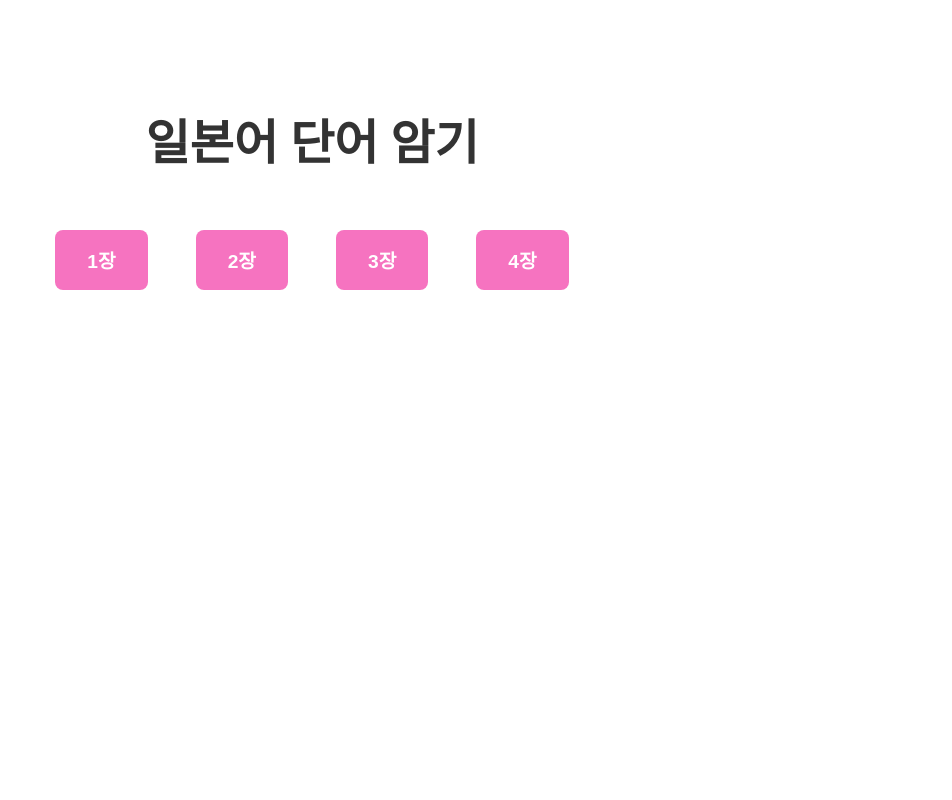
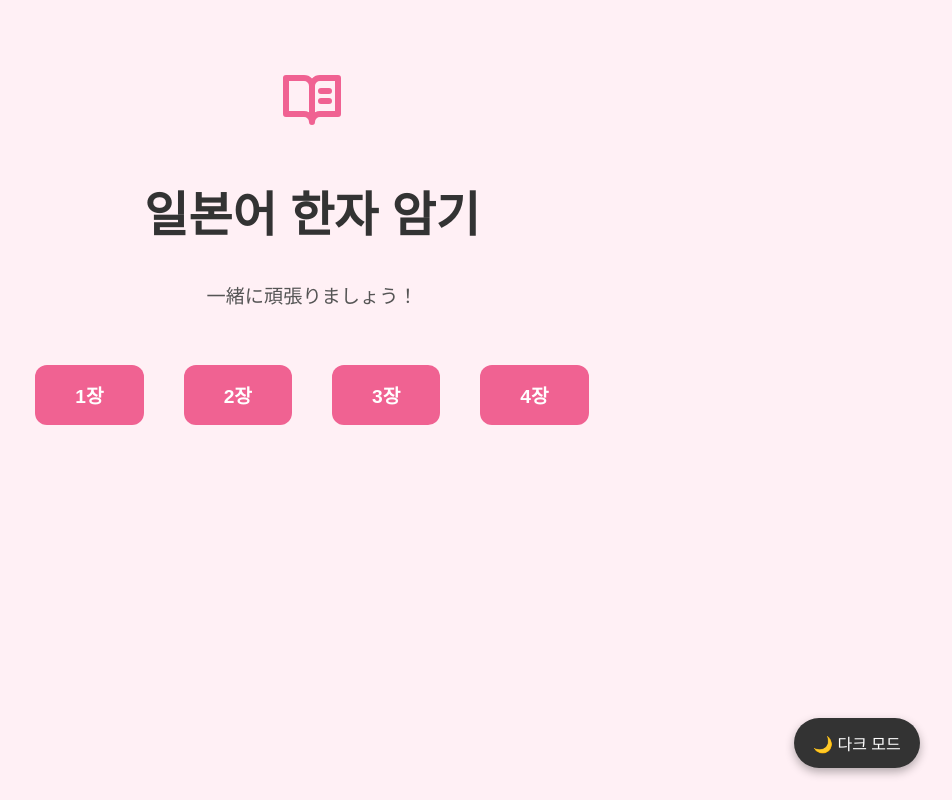
Before and after one commit to Sunami97/nihongo-kanji-study, a React (Vite) app: page / in a window 1280 px wide. Shown: the whole page, without its empty margins (328-1280 px from the left). Built offline with nearby package versions, Linux system fonts and the light colour scheme.

Commit message:
feat 다크모드 기능 추가가

```diff
--- /dev/null
+++ b/src/components/DarkModeToggle.tsx
@@ -0,0 +1,32 @@
+/** @jsxImportSource @emotion/react */
+import styled from '@emotion/styled';
+import { useDarkMode } from '@/store/useDarkMode';
+
+const DarkModeToggleButton = styled.button`
+  position: fixed;
+  bottom: 2rem;
+  right: 2rem;
+  background-color: #333;
+  color: white;
+  border: none;
+  border-radius: 100px;
+  padding: 0.8rem 1.2rem;
+  font-size: 1rem;
+  cursor: pointer;
+  z-index: 1000;
+  box-shadow: 0 4px 10px rgba(0, 0, 0, 0.3);
+
+  &:hover {
+    background-color: #555;
+  }
+`;
+
+export default function DarkModeToggle() {
+  const { isDarkMode, toggleDarkMode } = useDarkMode();
+
+  return (
+    <DarkModeToggleButton onClick={toggleDarkMode}>
+      {isDarkMode ? '☀️ 라이트 모드' : '🌙 다크 모드'}
+    </DarkModeToggleButton>
+  );
+}
--- a/src/pages/CategoryPage.tsx
+++ b/src/pages/CategoryPage.tsx
@@ -1,18 +1,37 @@
+/** @jsxImportSource @emotion/react */
 import { useNavigate } from 'react-router-dom';
-import styled from 'styled-components';
+import styled from '@emotion/styled';
 import { kanjiData } from '@/data/kanjiData';
+import { PiBookOpenTextBold } from 'react-icons/pi';
 
 const Container = styled.div`
   padding: 4rem 2rem;
   max-width: 1000px;
   margin: 0 auto;
   text-align: center;
+  background-color: ${({ theme }) => theme.background};
+  color: ${({ theme }) => theme.text};
+  min-height: 100vh;
+  display: flex;
+  flex-direction: column;
+  align-items: center;
+`;
+
+const Icon = styled(PiBookOpenTextBold)`
+  font-size: 4rem;
+  color: ${({ theme }) => theme.primary};
+  margin-bottom: 1rem;
 `;
 
 const Title = styled.h1`
   font-size: 3rem;
   font-weight: bold;
-  color: #333;
+  margin-bottom: 1rem;
+`;
+
+const SubTitle = styled.p`
+  font-size: 1.2rem;
+  color: ${({ theme }) => theme.cardDetailText};
   margin-bottom: 3rem;
 `;
 
@@ -20,31 +39,30 @@ const ButtonWrapper = styled.div`
   display: flex;
   flex-wrap: wrap;
   justify-content: center;
-  gap: 2rem;
+  gap: 1.5rem;
 `;
 
 const ChapterButton = styled.button`
   margin: 0.5rem;
-  padding: 1rem 2rem;
-  background-color: #f673c0;
-  color: white;
+  padding: 1rem 2.5rem;
+  background-color: ${({ theme }) => theme.primary};
+  color: ${({ theme }) => theme.buttonText};
   border: none;
-  border-radius: 8px;
+  border-radius: 12px;
   font-size: 1.2rem;
+  font-weight: bold;
   cursor: pointer;
-  font-weight: bold;
-  transition: background-color 0.3s;
+  transition: background-color 0.3s, transform 0.2s;
 
   &:hover {
-    background-color: #f12ca5;
+    background-color: ${({ theme }) => theme.primaryHover};
+    transform: translateY(-2px);
   }
 `;
 
 export default function CategoryPage() {
   const navigate = useNavigate();
-
-  const chapterKeys = Object.keys(kanjiData); // 🔥 kanjiData에서 chapter 키만 추출
-
+  const chapterKeys = Object.keys(kanjiData);
   const handleSelectChapter = (chapterId: string) => {
     navigate(`/sub-category/${chapterId}`);
   };
@@ -56,14 +74,13 @@ export default function CategoryPage() {
 
   return (
     <Container>
-      <Title>일본어 단어 암기</Title>
+      <Icon />
+      <Title>일본어 한자 암기</Title>
+      <SubTitle>一緒に頑張りましょう！</SubTitle>
 
       <ButtonWrapper>
         {chapterKeys.map((id) => (
-          <ChapterButton
-            key={id}
-            onClick={() => handleSelectChapter(id)}
-          >
+          <ChapterButton key={id} onClick={() => handleSelectChapter(id)}>
             {convertChapterName(id)}
           </ChapterButton>
         ))}
--- a/src/pages/MemorizePage.tsx
+++ b/src/pages/MemorizePage.tsx
@@ -1,24 +1,27 @@
+/** @jsxImportSource @emotion/react */
 import { useEffect, useState } from 'react';
 import { useParams, useNavigate } from 'react-router-dom';
 import { kanjiData } from '@/data/kanjiData';
 import KanjiCard from '@/components/KanjiCard/KanjiCard';
-import styled from 'styled-components';
 import { KanjiWord } from '@/data/kanjiData';
 import { shuffleArray } from '@/utils/shuffleArray';
 import { FaShuffle } from "react-icons/fa6";
+import styled from '@emotion/styled';
 
 const Container = styled.div`
   padding: 4rem 2rem;
   max-width: 1200px;
   margin: 0 auto;
   text-align: center;
+  background-color: ${({ theme }) => theme.background};
+  color: ${({ theme }) => theme.text};
+  min-height: 100vh;
 `;
 
 const Title = styled.h1`
   font-size: 2.8rem;
   font-weight: bold;
   margin-bottom: 3rem;
-  color: #333;
 `;
 
 const ButtonWrapper = styled.div`
@@ -37,23 +40,22 @@ const CardsWrapper = styled.div`
   gap: 2rem;
 `;
 
-
 const Button = styled.button`
   padding: 1rem 2.5rem;
-  background: linear-gradient(135deg, #66bb6a, #43a047);
-  color: white;
+  background: ${({ theme }) => theme.alt};
+  color: ${({ theme }) => theme.buttonText};
   border: none;
   border-radius: 12px;
   font-size: 1.2rem;
   font-weight: bold;
-  box-shadow: 0 4px 8px rgba(0, 0, 0, 0.2);
+  box-shadow: 0 4px 8px rgba(0,0,0,0.2);
   cursor: pointer;
   transition: all 0.3s ease;
 
   &:hover {
-    background: linear-gradient(135deg, #43a047, #2e7d32);
+    background: ${({ theme }) => theme.altHover};
     transform: translateY(-2px);
-    box-shadow: 0 6px 12px rgba(0, 0, 0, 0.25);
+    box-shadow: 0 6px 12px rgba(0,0,0,0.3);
   }
 `;
 
@@ -77,6 +79,7 @@ const BackButton = styled.button`
   }
 `;
 
+
 export default function MemorizePage() {
   const { chapter, subcategory } = useParams<{ chapter: string; subcategory: string }>();
   const navigate = useNavigate();
@@ -91,14 +94,11 @@ export default function MemorizePage() {
 
   useEffect(() => {
     if (!chapter) {
-      navigate('/'); // chapter 없으면 홈으로
+      navigate('/');
     } else if (!subcategory) {
-      navigate(`/sub-category/${chapter}`); // chapter는 있는데 subcategory 없으면 sub-category로
+      navigate(`/sub-category/${chapter}`);
     }
-
   }, [chapter, subcategory, navigate]);
-
-
 
   const handleStartTest = () => {
     if (chapter && subcategory) {
@@ -112,7 +112,6 @@ export default function MemorizePage() {
     }
   };
 
-
   const handleToggleAll = () => {
     setIsAllOpen(prev => !prev);
   };
@@ -125,11 +124,8 @@ export default function MemorizePage() {
 
   return (
     <Container>
-
       <BackButtonWrapper>
-        <BackButton onClick={handleGoBackToYearSelect}>
-          돌아가기
-        </BackButton>
+        <BackButton onClick={handleGoBackToYearSelect}>돌아가기</BackButton>
       </BackButtonWrapper>
 
       <Title>{chapter} - {subcategory} 한자 암기</Title>
@@ -140,9 +136,7 @@ export default function MemorizePage() {
           <Button onClick={handleToggleAll}>
             {isAllOpen ? '접기' : '펼치기'}
           </Button>
-          <Button onClick={handleStartTest}>
-            테스트 시작하기
-          </Button>
+          <Button onClick={handleStartTest}>테스트 시작하기</Button>
         </ButtonWrapper>
       )}
 
--- a/src/pages/ResultPage.tsx
+++ b/src/pages/ResultPage.tsx
@@ -1,10 +1,23 @@
+/** @jsxImportSource @emotion/react */
 import { useEffect } from 'react';
 import { useLocation, useNavigate, useParams } from 'react-router-dom';
-import styled from 'styled-components';
+import styled from '@emotion/styled';
+
+interface AnswerRecord {
+  kanji: string;
+  yomikata: string;
+  correctMeaning: string;
+  userMeaning: string;
+  userYomikata: string;
+  isCorrect: boolean;
+}
 
 const Container = styled.div`
   padding: 2rem;
   text-align: center;
+  background-color: ${({ theme }) => theme.background};
+  color: ${({ theme }) => theme.text};
+  min-height: 100vh;
 `;
 
 const Section = styled.div`
@@ -12,8 +25,8 @@ const Section = styled.div`
 `;
 
 const Title = styled.h2`
+  color: ${({ theme }) => theme.text};
   margin-bottom: 1rem;
-  color: #333;
 `;
 
 const List = styled.ul`
@@ -24,8 +37,9 @@ const List = styled.ul`
 const Item = styled.li<{ isCorrect: boolean }>`
   margin: 1rem 0;
   padding-bottom: 1rem;
-  color: ${(props) => (props.isCorrect ? '#4caf50' : '#f44336')};
-  border-bottom: 1px solid #ddd; /* 🔥 구분선 추가 */
+  color: ${({ theme, isCorrect }) =>
+    isCorrect ? theme.success : theme.error};
+  border-bottom: 1px solid ${({ theme }) => theme.border};
   text-align: center;
   word-break: keep-all;
 `;
@@ -39,54 +53,46 @@ const ButtonWrapper = styled.div`
 
 const Button = styled.button`
   padding: 1rem 2rem;
-  background-color: #4caf50;
-  color: white;
+  background-color: ${({ theme }) => theme.alt};
+  color: ${({ theme }) => theme.buttonText};
   border: none;
   border-radius: 8px;
   font-size: 1.2rem;
   cursor: pointer;
+  transition: background-color 0.3s;
 
   &:hover {
-    background-color: #388e3c;
+    background-color: ${({ theme }) => theme.altHover};
   }
 `;
 
 const BackButton = styled.button`
   padding: 0.8rem 2rem;
-  background-color: #9e9e9e;
-  color: white;
+  background-color: ${({ theme }) => theme.secondary};
+  color: ${({ theme }) => theme.buttonText};
   border: none;
   border-radius: 8px;
   font-size: 1rem;
   cursor: pointer;
+  transition: background-color 0.3s;
 
   &:hover {
-    background-color: #757575;
+    background-color: ${({ theme }) => theme.secondaryHover};
   }
 `;
-
-interface AnswerRecord {
-  kanji: string;
-  yomikata: string;
-  correctMeaning: string;
-  userMeaning: string;
-  userYomikata: string;
-  isCorrect: boolean;
-}
 
 export default function ResultPage() {
   const { chapter, subcategory } = useParams<{ chapter: string; subcategory: string }>();
   const navigate = useNavigate();
   const location = useLocation();
 
-    useEffect(() => {
-      if (!chapter) {
-        navigate('/'); // chapter 없으면 홈으로
-      } else if (!subcategory) {
-        navigate(`/sub-category/${chapter}`); // chapter는 있는데 subcategory 없으면 sub-category로
-      }
-
-    }, [chapter, subcategory, navigate]);
+  useEffect(() => {
+    if (!chapter) {
+      navigate('/');
+    } else if (!subcategory) {
+      navigate(`/sub-category/${chapter}`);
+    }
+  }, [chapter, subcategory, navigate]);
 
   const { answers } = location.state as { answers: AnswerRecord[] };
 
@@ -123,9 +129,9 @@ export default function ResultPage() {
         <List>
           {wrongAnswers.map((answer, idx) => (
             <Item key={idx} isCorrect={false}>
-              {answer.kanji}({answer.yomikata})<br />
+              {answer.kanji} ({answer.yomikata})<br />
               정답 - {answer.correctMeaning}<br />
-              내 답 - {answer.userMeaning}<br />
+              내 답 - {answer.userMeaning}
             </Item>
           ))}
         </List>
@@ -133,7 +139,7 @@ export default function ResultPage() {
 
       <ButtonWrapper>
         <Button onClick={handleRetry}>다시 풀기</Button>
-        <BackButton onClick={handleGoMemorize}>돌아가기기</BackButton>
+        <BackButton onClick={handleGoMemorize}>돌아가기</BackButton>
       </ButtonWrapper>
     </Container>
   );
--- a/src/pages/SubCategoryPage.tsx
+++ b/src/pages/SubCategoryPage.tsx
@@ -1,18 +1,26 @@
+/** @jsxImportSource @emotion/react */
 import { useParams, useNavigate } from 'react-router-dom';
-import styled from 'styled-components';
+import styled from '@emotion/styled';
 import { kanjiData, KanjiWord } from '@/data/kanjiData';
+
+interface SubCategory {
+  name: string;
+  words: KanjiWord[];
+}
 
 const Container = styled.div`
   padding: 4rem 2rem;
   max-width: 1000px;
   margin: 0 auto;
   text-align: center;
+  background-color: ${({ theme }) => theme.background};
+  color: ${({ theme }) => theme.text};
+  min-height: 100vh;
 `;
 
 const Title = styled.h1`
   font-size: 2.5rem;
   font-weight: bold;
-  color: #333;
   margin-bottom: 3rem;
 `;
 
@@ -24,19 +32,18 @@ const ButtonWrapper = styled.div`
 `;
 
 const SubCategoryButton = styled.button`
-  margin: 0.5rem;
-  padding: 1rem 2rem;
-  background-color: #4caf50;
-  color: white;
+  background-color: ${({ theme }) => theme.alt};
+  color: ${({ theme }) => theme.buttonText};
   border: none;
   border-radius: 8px;
+  padding: 1rem 2rem;
   font-size: 1.2rem;
+  font-weight: bold;
   cursor: pointer;
-  font-weight: bold;
   transition: background-color 0.3s;
 
   &:hover {
-    background-color: #45a049;
+    background-color: ${({ theme }) => theme.altHover};
   }
 `;
 
@@ -48,33 +55,26 @@ const BackButtonWrapper = styled.div`
 
 const BackButton = styled.button`
   padding: 0.8rem 2rem;
-  background-color: #9e9e9e;
-  color: white;
+  background-color: ${({ theme }) => theme.secondary};        // ✅ 보조색
+  color: ${({ theme }) => theme.buttonText};
   border: none;
   border-radius: 8px;
   font-size: 1rem;
   cursor: pointer;
+  transition: background-color 0.3s;
 
   &:hover {
-    background-color: #757575;
+    background-color: ${({ theme }) => theme.secondaryHover}; // ✅ hover도 보조색
   }
 `;
-
-interface SubCategory {
-  name: string;
-  words: KanjiWord[];
-}
 
 export default function SubCategoryPage() {
   const { chapter } = useParams<{ chapter: string }>();
   const navigate = useNavigate();
 
   const subCategoryList: SubCategory[] = chapter && kanjiData[chapter]
-  ? Object.entries(kanjiData[chapter]).map(([name, words]) => ({
-      name,
-      words,
-    }))
-  : [];
+    ? Object.entries(kanjiData[chapter]).map(([name, words]) => ({ name, words }))
+    : [];
 
   const handleSelectSubCategory = (subcategory: string) => {
     navigate(`/memorize/${chapter}/${subcategory}`);
@@ -87,9 +87,7 @@ export default function SubCategoryPage() {
   return (
     <Container>
       <BackButtonWrapper>
-        <BackButton onClick={handleGoBackToCategory}>
-          돌아가기
-        </BackButton>
+        <BackButton onClick={handleGoBackToCategory}>돌아가기</BackButton>
       </BackButtonWrapper>
 
       <Title>{chapter} 선택</Title>
--- a/src/pages/TestPage.tsx
+++ b/src/pages/TestPage.tsx
@@ -1,14 +1,17 @@
+/** @jsxImportSource @emotion/react */
 import { useEffect, useState, useRef } from 'react';
 import { useParams, useNavigate } from 'react-router-dom';
+import styled from '@emotion/styled';
 import { kanjiData, KanjiWord } from '@/data/kanjiData';
-import styled from 'styled-components';
+import { shuffleArray } from '@/utils/shuffleArray';
 import { AnswerRecord } from '@/types/kanji.types';
-import { shuffleArray } from '@/utils/shuffleArray';
 
 const Container = styled.div`
- min-width: 300px;
+  min-width: 300px;
   padding: 2rem;
   text-align: center;
+  background-color: ${({ theme }) => theme.background};
+  color: ${({ theme }) => theme.text};
   display: flex;
   flex-direction: column;
   justify-content: center;
@@ -20,6 +23,7 @@ const KanjiText = styled.h2`
   font-weight: 400;
   margin-bottom: 0.5rem;
 `;
+
 const YomikataBox = styled.div`
   width: 300px;
   height: 2rem;
@@ -39,7 +43,7 @@ const YomikataButtonBox = styled.div`
 const YomikataText = styled.h3`
   font-size: 1.2rem;
   font-weight: 400;
-  color: #555;
+  color: ${({ theme }) => theme.cardDetailText};
 `;
 
 const Input = styled.input`
@@ -65,29 +69,36 @@ const SingleButtonRow = styled.div`
 
 const Button = styled.button`
   padding: 0.8rem 2rem;
-  background-color: #4caf50;
-  color: white;
+  background-color: ${({ theme }) => theme.alt};
+  color: ${({ theme }) => theme.buttonText};
   border: none;
   border-radius: 8px;
   font-size: 1.2rem;
   cursor: pointer;
+  transition: background-color 0.3s;
 
   &:hover {
-    background-color: #45a049;
+    background-color: ${({ theme }) => theme.altHover};
+  }
+
+  &:disabled {
+    opacity: 0.5;
+    cursor: not-allowed;
   }
 `;
 
 const BackButton = styled.button`
   padding: 0.8rem 2rem;
-  background-color: #9e9e9e;
-  color: white;
+  background-color: ${({ theme }) => theme.secondary};
+  color: ${({ theme }) => theme.buttonText};
   border: none;
   border-radius: 8px;
   font-size: 1rem;
   cursor: pointer;
+  transition: background-color 0.3s;
 
   &:hover {
-    background-color: #757575;
+    background-color: ${({ theme }) => theme.secondaryHover};
   }
 `;
 
@@ -96,17 +107,22 @@ const OutlineButton = styled.button`
   font-size: 0.9rem;
   margin-bottom: 1.5rem;
   background-color: transparent;
-  border: 2px solid #4caf50;
-  color: #4caf50;
+  border: 2px solid ${({ theme }) => theme.alt};
+  color: ${({ theme }) => theme.cardBorder};
   border-radius: 6px;
   cursor: pointer;
   transition: background-color 0.2s, color 0.2s;
+
+  &:hover {
+    background-color: ${({ theme }) => theme.altHover};
+    color: ${({ theme }) => theme.buttonText};
+  }
 `;
 
 export default function TestPage() {
   const { chapter, subcategory } = useParams<{ chapter: string; subcategory: string }>();
+  const navigate = useNavigate();
   const [showYomikata, setShowYomikata] = useState(false);
-  const navigate = useNavigate();
 
   useEffect(() => {
     if (!chapter) {
@@ -116,7 +132,6 @@ export default function TestPage() {
     }
   }, [chapter, subcategory, navigate]);
 
-  //처음 한 번만 랜덤 섞기
   const [shuffledWordList] = useState<KanjiWord[]>(() => {
     if (chapter && subcategory && kanjiData[chapter]?.[subcategory]) {
       return shuffleArray(kanjiData[chapter][subcategory]);
@@ -139,19 +154,15 @@ export default function TestPage() {
   const handleCheckAnswer = () => {
     if (!currentWord) return;
 
-    const clean = (text: string) =>
-      text.replace(/\s/g, ''); // 공백 제거
+    const clean = (text: string) => text.replace(/\s/g, '');
+    const removeParentheses = (text: string): string =>
+      text.replace(/\([^)]*\)/g, '');
 
-    const removeParentheses = (text: string): string =>
-      text.replace(/\([^)]*\)/g, ''); // 괄호와 그 안 내용 제거
-
-    const correctMeanings = removeParentheses(currentWord.meaning) // 괄호 제거
+    const correctMeanings = removeParentheses(currentWord.meaning)
       .split(',')
-      .map(item => clean(item)); // 공백 제거
+      .map((item) => clean(item));
 
     const meaningCorrect = correctMeanings.includes(clean(userMeaning));
-    // const yomikataCorrect = clean(userYomikata) === clean(currentWord.yomikata);
-    // const isCorrect = meaningCorrect && yomikataCorrect;
 
     const newRecord: AnswerRecord = {
       kanji: currentWord.kanji,
@@ -178,10 +189,9 @@ export default function TestPage() {
     }
   };
 
-
   const handlePrevious = () => {
     if (currentIndex > 0) {
-      setCurrentIndex(prev => prev - 1);
+      setCurrentIndex((prev) => prev - 1);
       setUserMeaning('');
       setUserYomikata('');
       setShowYomikata(false);
@@ -208,14 +218,7 @@ export default function TestPage() {
           {showYomikata && currentWord.yomikata}
         </YomikataText>
       </YomikataBox>
-      {/* <div>
-        <Input
-          type="text"
-          value={userYomikata}
-          placeholder="요미카타 입력"
-          onChange={(e) => setUserYomikata(e.target.value)}
-        />
-      </div> */}
+
       <div>
         <Input
           type="text"
@@ -230,24 +233,20 @@ export default function TestPage() {
           }}
         />
       </div>
+
       <YomikataButtonBox>
-        <OutlineButton onClick={() => setShowYomikata(prev => !prev)}>
+        <OutlineButton onClick={() => setShowYomikata((prev) => !prev)}>
           발음
         </OutlineButton>
       </YomikataButtonBox>
+
       <ButtonRow>
-        <Button onClick={handlePrevious} disabled={currentIndex === 0}>
-          이전
-        </Button>
-        <Button onClick={handleCheckAnswer}>
-          다음
-        </Button>
+        <Button onClick={handlePrevious} disabled={currentIndex === 0}>이전</Button>
+        <Button onClick={handleCheckAnswer}>다음</Button>
       </ButtonRow>
 
       <SingleButtonRow>
-        <BackButton onClick={handleGoBackToMemorize}>
-          돌아가기
-        </BackButton>
+        <BackButton onClick={handleGoBackToMemorize}>돌아가기</BackButton>
       </SingleButtonRow>
 
       <p>{currentIndex + 1} / {shuffledWordList.length} 문제</p>
--- a/src/router/Router.tsx
+++ b/src/router/Router.tsx
@@ -1,13 +1,26 @@
+// AppRouter.tsx
 import { BrowserRouter, Routes, Route } from 'react-router-dom';
+import { ThemeProvider } from '@emotion/react';
+import { GlobalStyle } from '@/styles/globalStyles';
+import { useDarkMode } from '@/store/useDarkMode';
+import { lightTheme, darkTheme } from '@/styles/themes';
+
 import CategoryPage from '@/pages/CategoryPage';
 import SubCategoryPage from '@/pages/SubCategoryPage';
 import MemorizePage from '@/pages/MemorizePage';
 import TestPage from '@/pages/TestPage';
 import ResultPage from '@/pages/ResultPage';
+import DarkModeToggle from '@/components/DarkModeToggle';
 
 export default function AppRouter() {
+  const { isDarkMode } = useDarkMode();
+  const theme = isDarkMode ? darkTheme : lightTheme;
+
   return (
+    <ThemeProvider theme={theme}>
+      <GlobalStyle />
       <BrowserRouter>
+        <DarkModeToggle />
         <Routes>
           <Route path="/" element={<CategoryPage />} />
           <Route path="/sub-category/:chapter" element={<SubCategoryPage />} />
@@ -16,5 +29,6 @@ export default function AppRouter() {
           <Route path="/result/:chapter/:subcategory" element={<ResultPage />} />
         </Routes>
       </BrowserRouter>
+    </ThemeProvider>
   );
 }
--- /dev/null
+++ b/src/store/useDarkMode.ts
@@ -0,0 +1,11 @@
+import { create } from 'zustand';
+
+interface DarkModeState {
+  isDarkMode: boolean;
+  toggleDarkMode: () => void;
+}
+
+export const useDarkMode = create<DarkModeState>((set) => ({
+  isDarkMode: false,
+  toggleDarkMode: () => set((s) => ({ isDarkMode: !s.isDarkMode })),
+}));
--- /dev/null
+++ b/src/styles/globalStyles.tsx
@@ -0,0 +1,26 @@
+/** @jsxImportSource @emotion/react */
+import { Global, css, useTheme } from '@emotion/react';
+import { ThemeType } from './themes';
+
+export const GlobalStyle = () => {
+  const theme = useTheme() as ThemeType;
+
+  return (
+    <Global
+      styles={css`
+        *, *::before, *::after {
+          box-sizing: border-box;
+        }
+
+        body {
+          margin: 0;
+          padding: 0;
+          background-color: ${theme.background};
+          color: ${theme.text};
+          font-family: 'Pretendard', sans-serif;
+          transition: background-color 0.3s ease, color 0.3s ease;
+        }
+      `}
+    />
+  );
+};
--- /dev/null
+++ b/src/styles/themes.ts
@@ -0,0 +1,49 @@
+export const lightTheme = {
+  background: '#fff0f5',
+  text: '#333333',
+  primary: '#f06292',
+  primaryHover: '#ec407a',
+  buttonText: '#ffffff',
+  secondary: '#9e9e9e',
+  secondaryHover: '#757575',
+
+  cardBg: '#fce4ec',
+  cardBorder: '#f06292',
+  cardBorderHover: '#ec407a',
+  cardHoverBg: '#f8bbd0',
+  cardText: '#333333',
+  cardDetailText: '#555555',
+  cardShadow: 'rgba(0, 0, 0, 0.1)',
+
+  success: '#4caf50',
+  error: '#f44336',
+  border: '#ddd',
+  alt: '#f48fb1',
+  altHover: '#ec407a',
+};
+
+export const darkTheme = {
+  background: '#121212',
+  text: '#ffffff',
+  primary: '#bb86fc',
+  primaryHover: '#9b67d3',
+  buttonText: '#ffffff',
+  secondary: '#616161',
+  secondaryHover: '#424242',
+
+  cardBg: '#2c2c40',
+  cardBorder: '#ab47bc',
+  cardBorderHover: '#8e24aa',
+  cardHoverBg: '#392f4d',
+  cardText: '#ffffff',
+  cardDetailText: '#dddddd',
+  cardShadow: 'rgba(0, 0, 0, 0.3)',
+
+  success: '#81c784',
+  error: '#ef5350',
+  border: '#444',
+  alt: '#ba68c8',
+  altHover: '#ab47bc',
+};
+
+export type ThemeType = typeof lightTheme;
```
Also changed, not shown: src/components/KanjiCard/KanjiCard.tsx (+13 -12 lines), src/styles/emotion.d.ts (added, +7 -0 lines). Lines whose indentation alone changed are shown as unchanged.
